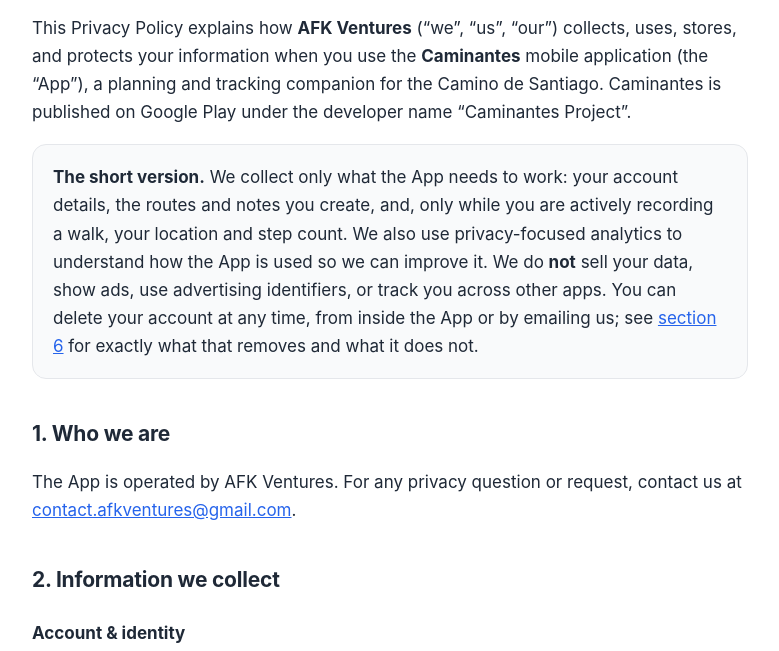
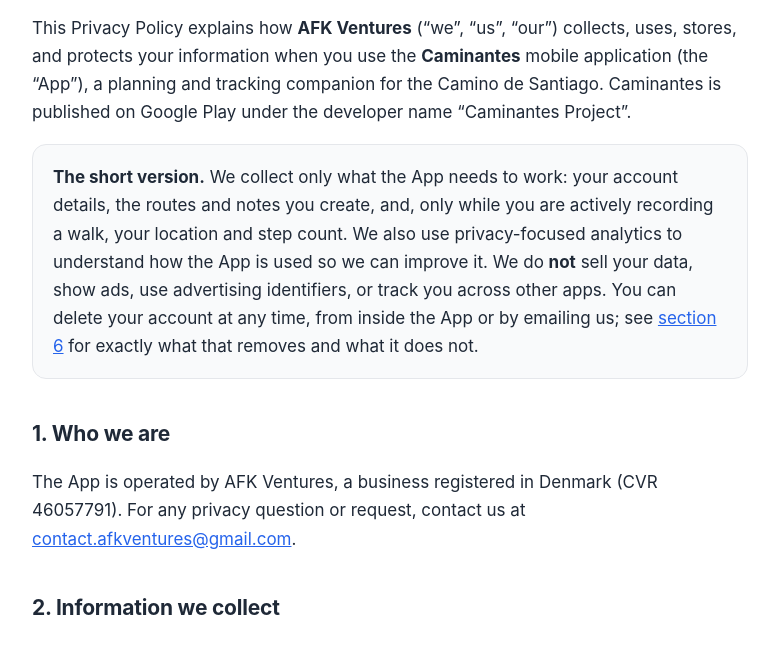
Before and after one commit to MitzMez/caminantes-privacy, a plain HTML site: page index.html in a window 1280 px wide. Shown: the part 132-783 px from the top of the page, without its empty margins (250-1029 px from the left). Drawn offline with Linux system fonts and the light colour scheme.

Commit message:
Name the CVR number in Terms and Privacy
Co-Authored-By: Claude Opus 5.5 <noreply@anthropic.com>

```diff
--- a/index.html
+++ b/index.html
@@ -55,7 +55,8 @@
   </div>
 
   <h2>1. Who we are</h2>
-  <p>The App is operated by AFK Ventures. For any privacy question or request,
+  <p>The App is operated by AFK Ventures, a business registered in Denmark
+  (CVR 46057791). For any privacy question or request,
   contact us at <a href="mailto:contact.afkventures@gmail.com">contact.afkventures@gmail.com</a>.</p>
 
   <h2>2. Information we collect</h2>
```
Also changed, not shown: terms.html (+1 -1 lines).
